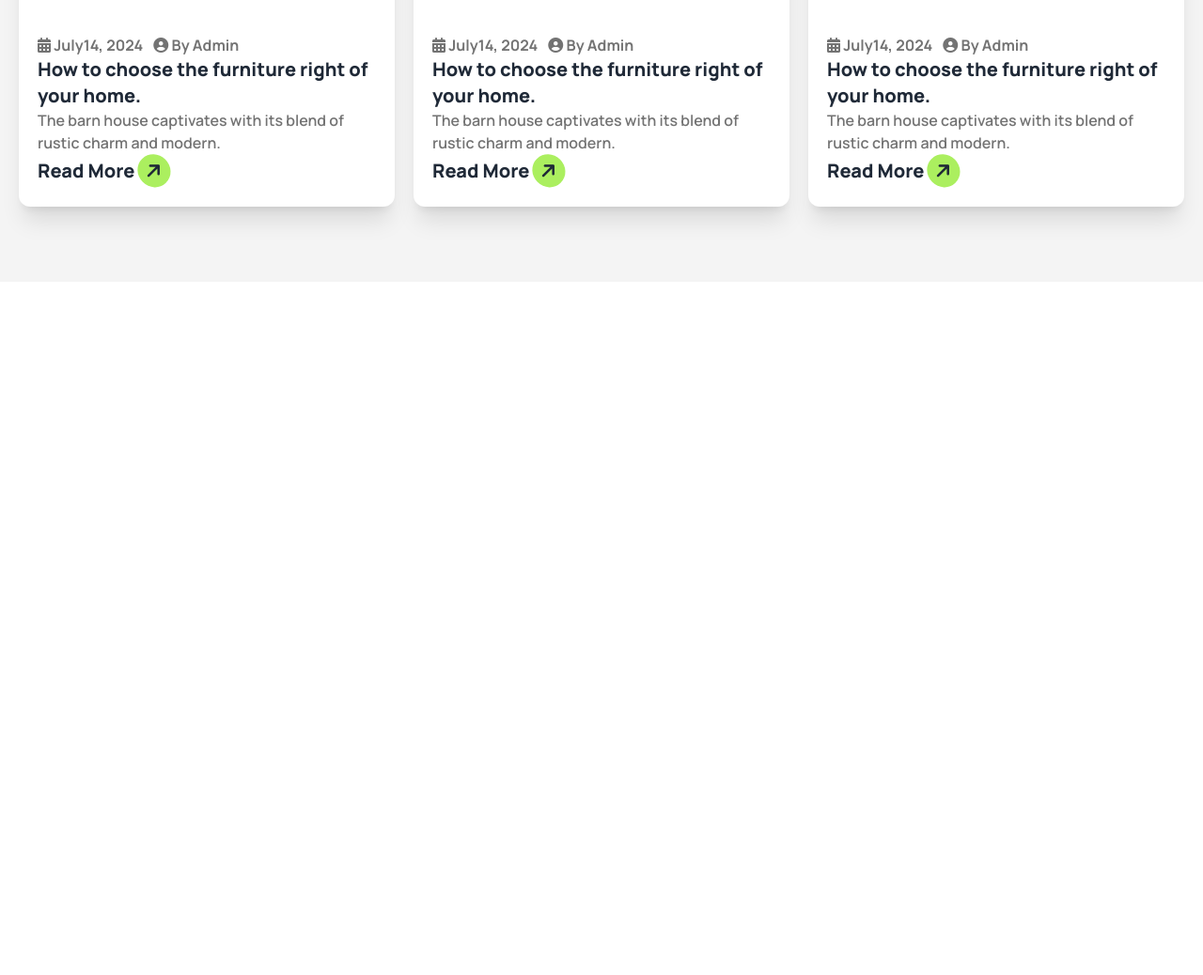
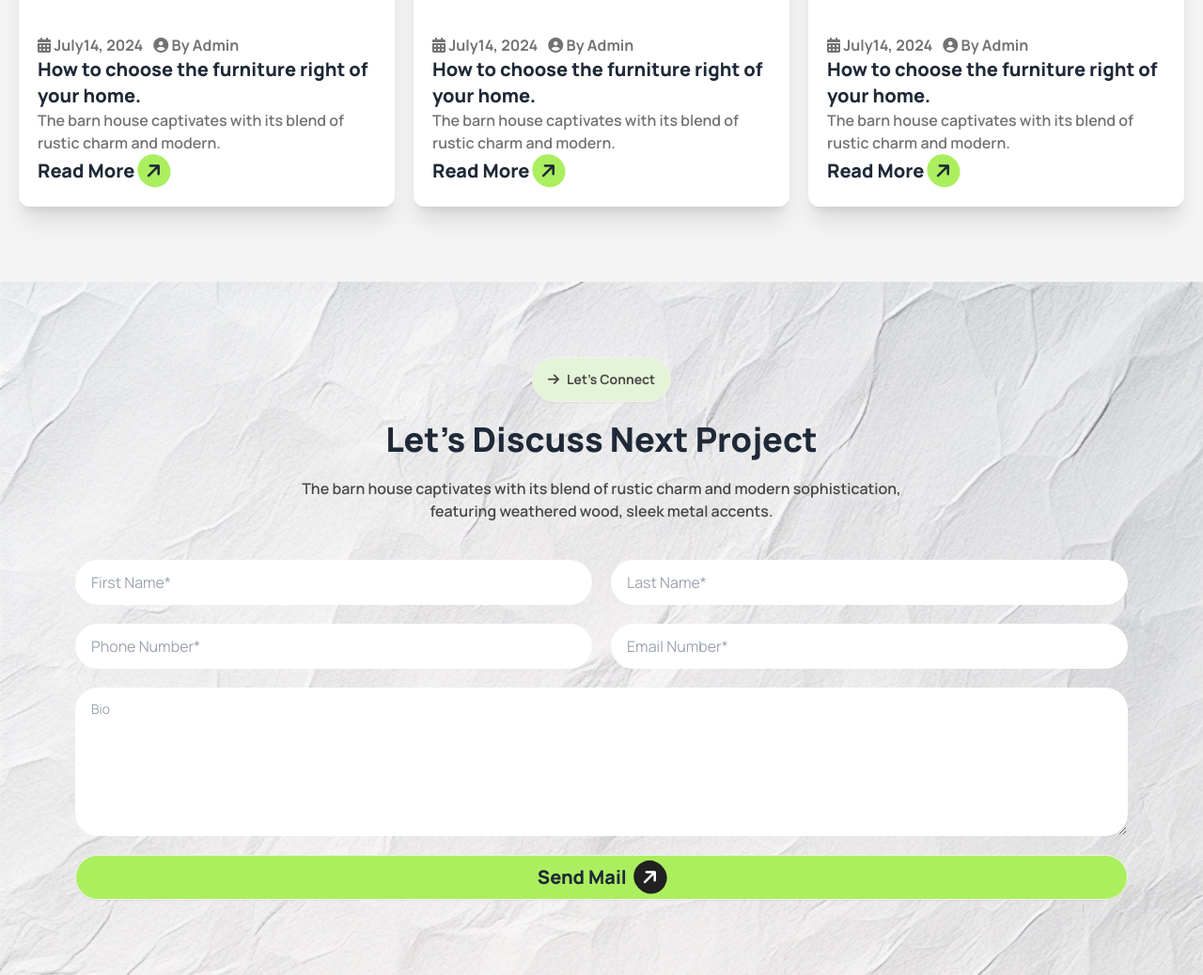
Before and after one commit to arbadsha00/Assignment-3, a plain HTML site: page index.html in a window 1280 px wide. Shown: the part 3732-4770 px from the top of the page at 94% size. Before the commit the page ends 4032 px from the top, so only its background shows below. Drawn offline with nearby package versions, Linux system fonts and the light colour scheme.

Commit message:
connect section done

```diff
--- a/index.html
+++ b/index.html
@@ -548,6 +548,64 @@
       </section>
     </section>
     <!-- connect background -->
+    <section
+      class="bg-[url('./images/bg.jpg')] object-cover bg-cover bg-no-repeat"
+    >
+      <!-- connect section -->
+      <section class="container mx-auto py-20">
+        <!-- text -->
+        <div class="space-y-5 text-center mb-10">
+          <button class="btn font-bold bg-green3 text-dark2 rounded-full">
+            <i class="fa-solid fa-arrow-right"></i> Let’s Connect
+          </button>
+          <h1 class="font-extrabold text-2xl md:text-3xl lg:text-4xl">
+            Let’s Discuss Next Project
+          </h1>
+          <p class="text-dark2 font-semibold w-5/6 lg:w-3/6 mx-auto">
+            The barn house captivates with its blend of rustic charm and modern
+            sophistication, featuring weathered wood, sleek metal accents.
+          </p>
+        </div>
+        <!-- form section -->
+        <form
+          class="grid grid-cols-1 md:grid-cols-2 gap-5 mx-5 md:mx-10 lg:mx-20"
+        >
+          <input
+            type="text"
+            placeholder="First Name*"
+            class="input w-full rounded-full"
+          />
+          <input
+            type="text"
+            placeholder="Last Name*"
+            class="input w-full rounded-full"
+          />
+          <input
+            type="text"
+            placeholder="Phone Number*"
+            class="input w-full rounded-full"
+          />
+          <input
+            type="text"
+            placeholder="Email Number*"
+            class="input w-full rounded-full"
+          />
+          <textarea
+            class="textarea w-full rounded-3xl md:col-span-2"
+            placeholder="Bio"
+            rows="5"
+          ></textarea>
+          <div class="md:col-span-2">
+            <a class="w-full btn font-extrabold text-xl bg-green1 rounded-full"
+              >Send Mail
+              <i
+                class="fa-solid fa-arrow-right bg-dark1 text-white rounded-full p-2 -rotate-45"
+              ></i
+            ></a>
+          </div>
+        </form>
+      </section>
+    </section>
     <footer></footer>
   </body>
 </html>
```
